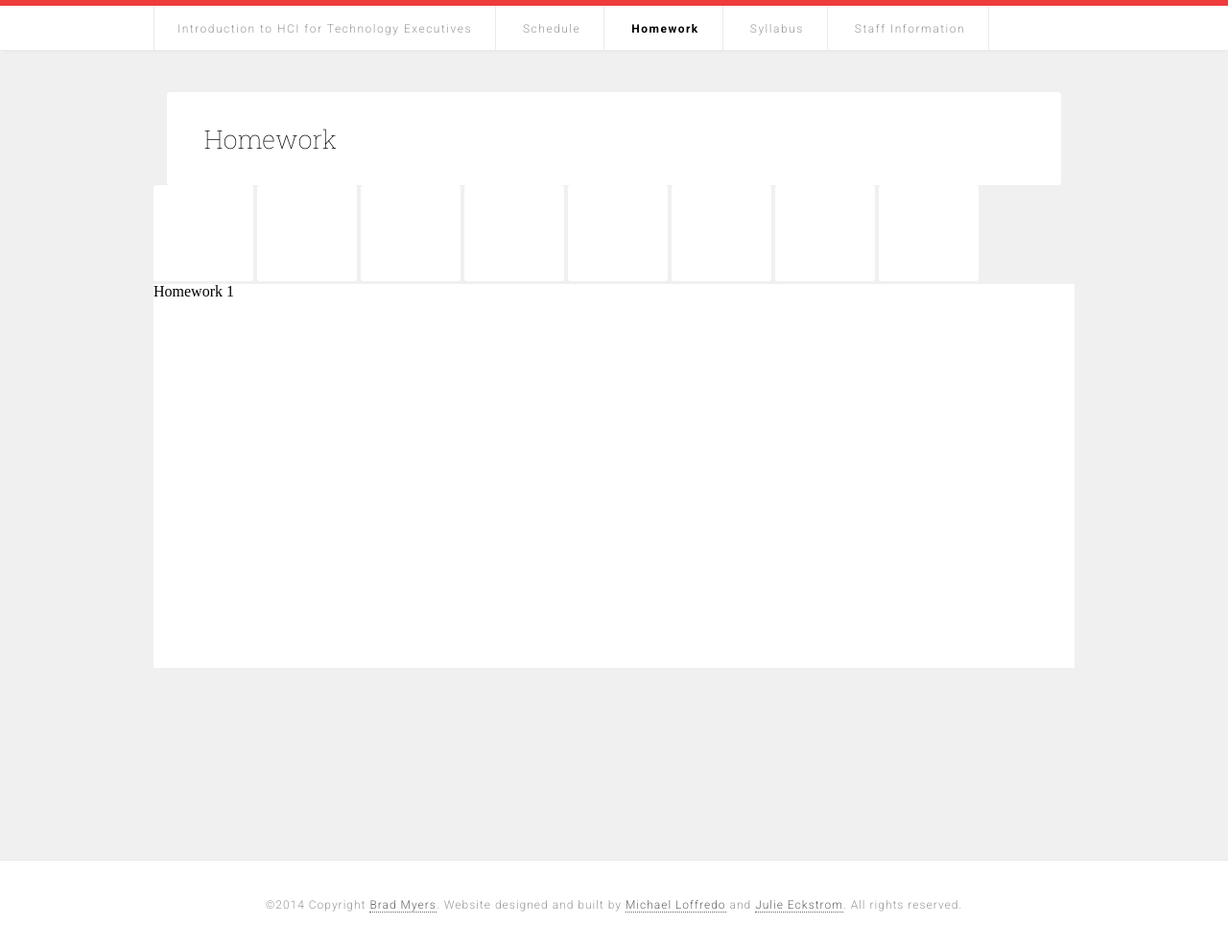
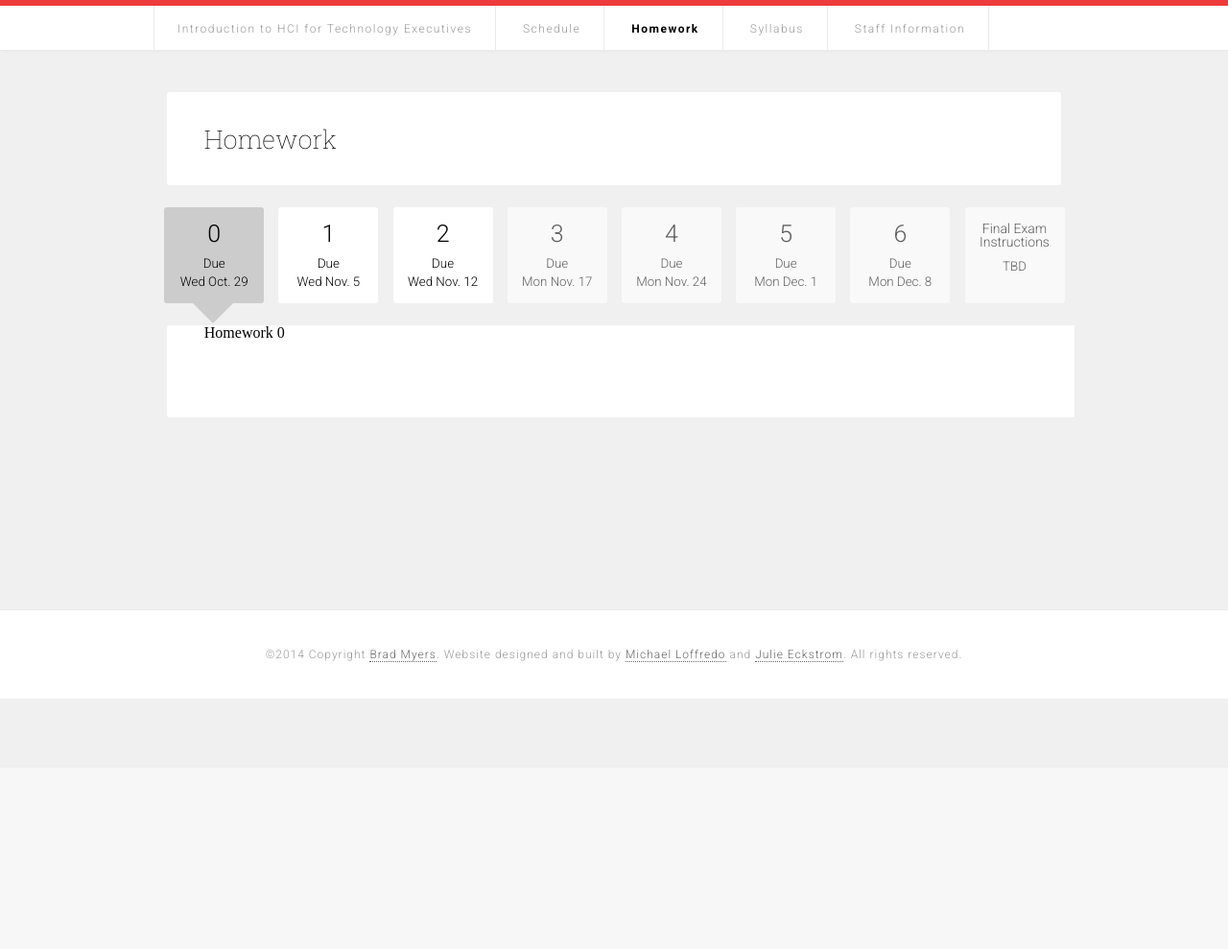
Before and after one commit to julieeckstrom/HCI-for-executives-website, a PHP site: page /homework.html in a window 1280 px wide. Shown: the whole page at 96% size. After the commit the page ends 690 px from the top, so only its background shows below. Run offline with PHP 8.4, Linux system fonts and the light colour scheme.

Commit message:
working homework carousel

```diff
--- a/assets/css/homework.css
+++ b/assets/css/homework.css
@@ -1,27 +1,94 @@
+.list-inline {
+	margin-top: 23px;
+}
+
 .list-inline li {
 	display: inline-block;
+	vertical-align: top;
+	text-align: center;
+	margin-left: 0.7em;
+	width: 6.5em;
+	height: 100px;
 }
 
 .list-inline li a {
 	width: 6.5em;
 	height: 100px;
 	display: block;
+	cursor: pointer;
+	position: relative;
 }
 
 .tile {
-	width: 6.5em;
-	height: 100px;
+	width: 100%;
+	height: 100%;
 	background: #fff;
 	border-radius: 3px 3px 3px 3px;
 	-moz-border-radius: 3px 3px 3px 3px;
 	-webkit-border-radius: 3px 3px 3px 3px;
 }
 
+.tile h2 {
+	font-family: 'Roboto', Helvetica, Arial, sans-serif;
+	font-weight: 500;
+	padding: 15px 0 10px 0;
+	font-size: 25px;
+}
+
+.tile #smaller-header {
+	font-size: 14px;
+}
+
+.tile p {
+	font-family: 'Roboto', Helvetica, Arial, sans-serif;
+	font-weight: 300;
+	font-size: 10pt;
+	line-height: 14pt;
+	letter-spacing: 0px;
+}
+
 .homework {
 	width: 100%;
-	height: 400px;
-	background: #fff;
+	height: auto;
 }
+
+/*** Thumb states ***/
+
+
+li a.inactive {
+	opacity: 0.6;
+}
+
+li a.selected .tile{
+	background: #ccc;
+}
+
+li a.selected:before, li a.selected:after {
+	content: "";
+    position: absolute;
+    width: 0;
+    height: 0;
+    border-style: solid;
+    border-color: transparent;
+    border-bottom: 0;
+}
+
+li a.selected:before {
+	bottom: -21px;
+	left: 30px;
+	border-top-color: #ccc;
+	border-width: 21px;
+}
+
+li a.selected:after {
+	bottom: -17px;
+	left: 34px;
+	border-top-color: #ccc;
+	border-width: 17px;
+}
+
+
+/*** Carousel CSS ***/
 
 .carousel {
 	position: relative;
--- a/homework.html
+++ b/homework.html
@@ -9,6 +9,7 @@
 <script src="assets/js/animate.js"></script>
 <script src="assets/js/hamburger.js"></script>
 <script src="assets/js/main.js"></script>
+<script src="assets/js/vendor/bootstrap.js"></script>
 <link rel="stylesheet" type="text/css" href="assets/css/styles.css"/>
 <meta name="viewport" content="initial-scale=1, maximum-scale=1">
 
@@ -58,32 +59,61 @@
 
                 <!-- thumb navigation carousel -->
                 <div id="homework-thumbs">
-
-                    <!-- thumb navigation carousel items -->
                     <ul class="list-inline">
                         <li> <a id="carousel-selector-0" class="carousel-thumb selected">
-                            <div class="tile"></div>
+                            <div class="tile">
+                                <h2>0</h2>
+                                <p>Due</p>
+                                <p>Wed Oct. 29</p>
+                            </div>
                         </a></li>
                         <li> <a id="carousel-selector-1" class="carousel-thumb">
-                            <div class="tile"></div>
+                            <div class="tile">
+                                <h2>1</h2>
+                                <p>Due</p>
+                                <p>Wed Nov. 5</p>
+                            </div>
                         </a></li>
                         <li> <a id="carousel-selector-2" class="carousel-thumb">
-                            <div class="tile"></div>
+                            <div class="tile">
+                                <h2>2</h2>
+                                <p>Due</p>
+                                <p>Wed Nov. 12</p>
+                            </div>
                         </a></li>
-                        <li> <a id="carousel-selector-3" class="carousel-thumb">
-                            <div class="tile"></div>
+                        <li> <a id="carousel-selector-3" class="carousel-thumb inactive">
+                            <div class="tile">
+                                <h2>3</h2>
+                                <p>Due</p>
+                                <p>Mon Nov. 17</p>
+                            </div>
                         </a></li>
-                        <li> <a id="carousel-selector-4" class="carousel-thumb">
-                            <div class="tile"></div>
+                        <li> <a id="carousel-selector-4" class="carousel-thumb inactive">
+                            <div class="tile">
+                                <h2>4</h2>
+                                <p>Due</p>
+                                <p>Mon Nov. 24</p>
+                            </div>
                         </a></li>
-                        <li> <a id="carousel-selector-5" class="carousel-thumb">
-                            <div class="tile"></div>
+                        <li> <a id="carousel-selector-5" class="carousel-thumb inactive">
+                            <div class="tile">
+                                <h2>5</h2>
+                                <p>Due</p>
+                                <p>Mon Dec. 1</p>
+                            </div>
                         </a></li>
-                        <li> <a id="carousel-selector-6" class="carousel-thumb">
-                            <div class="tile"></div>
+                        <li> <a id="carousel-selector-6" class="carousel-thumb inactive">
+                            <div class="tile">
+                                <h2>6</h2>
+                                <p>Due</p>
+                                <p>Mon Dec. 8</p>
+                            </div>
                         </a></li>
-                        <li> <a id="carousel-selector-7" class="carousel-thumb">
-                            <div class="tile"></div>
+                        <li> <a id="carousel-selector-7" class="carousel-thumb inactive">
+                            <div class="tile">
+                                <h2 id="smaller-header">Final Exam Instructions</h2>
+                                <p>TBD</p>
+                            </div>
                         </a></li>
                     </ul>
                 </div>
@@ -92,28 +122,28 @@
                     <!-- main slider carousel items -->
                     <div class="carousel-inner">
                         <div class="active item" data-slide-number="0">
-                            <div class="homework"><h1>Homework 1</h1></div>
+                            <section class="homework"><h1>Homework 0</h1></section>
                         </div>
                         <div class="item" data-slide-number="1">
-                            <div class="homework"><h1>Homework 2</h1></div>
+                            <section class="homework"><h1>Homework 1</h1></section>
                         </div>
                         <div class="item" data-slide-number="2">
-                            <div class="homework"><h1>Homework 3</h1></div>
+                            <section class="homework"><h1>Homework 2</h1></section>
                         </div>
                         <div class="item" data-slide-number="3">
-                            <div class="homework"><h1>Homework 4</h1></div>
+                            <section class="homework"><h1>Homework 3</h1></section>
                         </div>
                         <div class="item" data-slide-number="4">
-                            <div class="homework"><h1>Homework 5</h1></div>
+                            <section class="homework"><h1>Homework 4</h1></section>
                         </div>
                         <div class="item" data-slide-number="5">
-                            <div class="homework"><h1>Homework 6</h1></div>
+                            <section class="homework"><h1>Homework 5</h1></section>
                         </div>
                         <div class="item" data-slide-number="6">
-                            <div class="homework"><h1>Homework 7</h1></div>
+                            <section class="homework"><h1>Homework 6</h1></section>
                         </div>
                         <div class="item" data-slide-number="7">
-                            <div class="homework"><h1>Homework 8</h1></div>
+                            <section class="homework"><h1>Final Exam Instructions</h1></section>
                         </div>
                     </div>
 
```
Also changed, not shown: assets/js/vendor/bootstrap.js (added).
